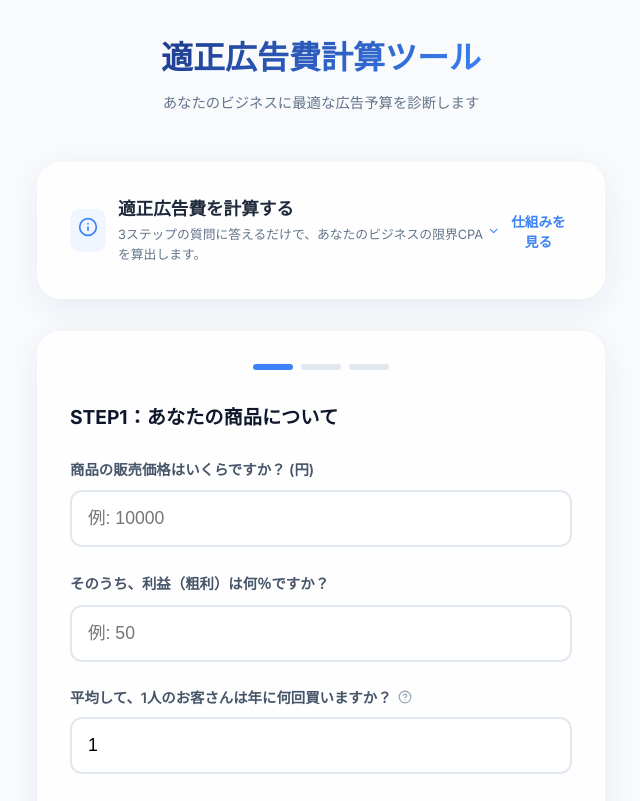
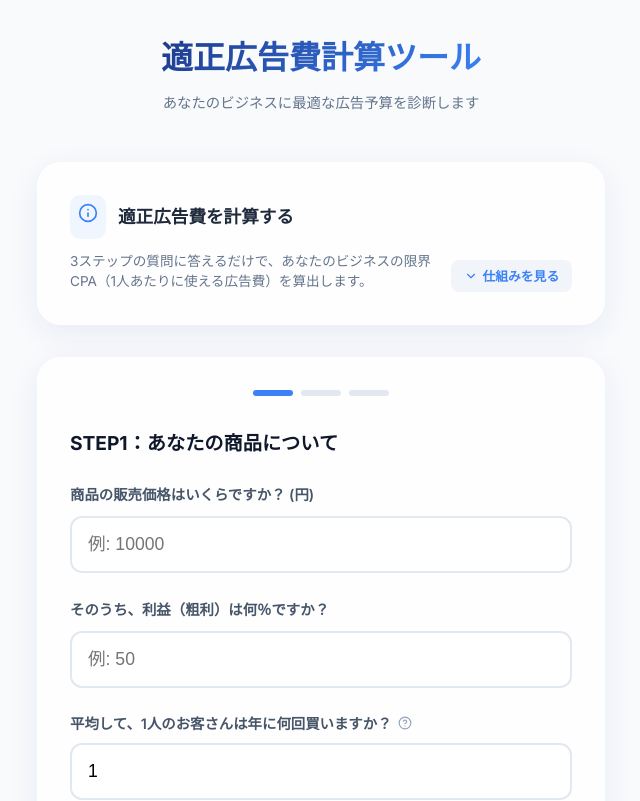
Before and after one commit to bota-neko/tekisei-ad, a Next.js app: page / in a window 1280 px wide. Shown: the top 801 px of the page, without its empty margins (319-959 px from the left). Built offline with nearby package versions, Linux system fonts and the light colour scheme.

Commit message:
Fix layout of Explanation toggle button

```diff
--- a/src/app/components/Explanation.tsx
+++ b/src/app/components/Explanation.tsx
@@ -15,32 +15,39 @@ export default function Explanation() {
       transition={{ duration: 0.5 }}
       style={{ marginBottom: '2rem' }}
     >
-      <div style={{ display: 'flex', alignItems: 'center', justifyContent: 'space-between' }}>
+      <div style={{ display: 'flex', flexDirection: 'column', gap: '0.75rem' }}>
         <div style={{ display: 'flex', alignItems: 'center', gap: '0.75rem' }}>
           <div style={{ background: '#eff6ff', padding: '0.5rem', borderRadius: '10px' }}>
             <Info size={20} style={{ color: '#3b82f6' }} />
           </div>
-          <div>
-            <h2 style={{ fontSize: '1.1rem', color: '#1e293b', marginBottom: '0.1rem' }}>適正広告費を計算する</h2>
-            <p style={{ fontSize: '0.8rem', color: '#64748b' }}>3ステップの質問に答えるだけで、あなたのビジネスの限界CPAを算出します。</p>
+          <h2 style={{ fontSize: '1.1rem', color: '#1e293b', margin: 0 }}>適正広告費を計算する</h2>
         </div>
-        </div>
+
+        <div style={{ display: 'flex', alignItems: 'flex-end', justifyContent: 'space-between', gap: '1rem', flexWrap: 'wrap' }}>
+          <p style={{ fontSize: '0.85rem', color: '#64748b', margin: 0, flex: 1, minWidth: '240px', lineHeight: 1.5 }}>
+            3ステップの質問に答えるだけで、あなたのビジネスの限界CPA（1人あたりに使える広告費）を算出します。
+          </p>
           <button
             onClick={() => setIsOpen(!isOpen)}
             style={{
-            background: 'none',
+              background: '#f1f5f9',
               border: 'none',
               cursor: 'pointer',
               color: '#3b82f6',
               display: 'flex',
               alignItems: 'center',
               gap: '0.3rem',
-            fontSize: '0.85rem',
-            fontWeight: 600
+              fontSize: '0.8rem',
+              fontWeight: 700,
+              padding: '0.4rem 0.8rem',
+              borderRadius: '8px',
+              transition: 'all 0.2s',
+              whiteSpace: 'nowrap'
             }}
           >
-          {isOpen ? <><ChevronUp size={16} /> 閉じる</> : <><ChevronDown size={16} /> 仕組みを見る</>}
+            {isOpen ? <><ChevronUp size={14} /> 閉じる</> : <><ChevronDown size={14} /> 仕組みを見る</>}
           </button>
+        </div>
       </div>
 
       <AnimatePresence>
```
Lines whose indentation alone changed are shown as unchanged.
